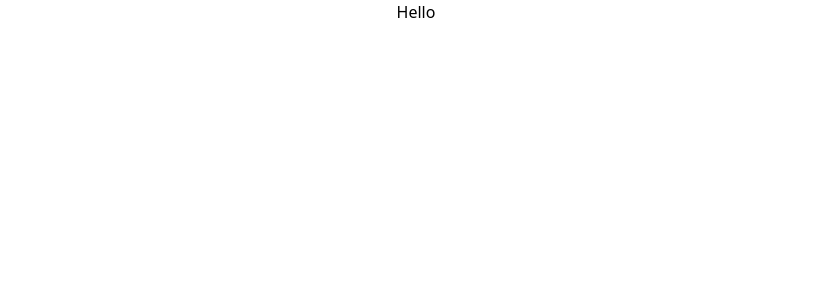
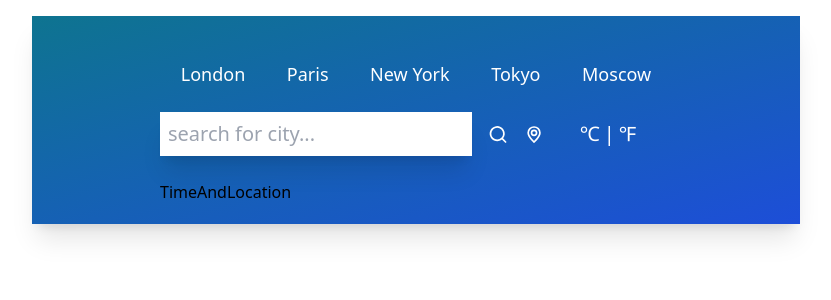
Before and after one commit to Michal-Dudzik/weather-app, a React (Create React App) app: page / in a window 1280 px wide. Shown: the top 300 px of the page, without its empty margins (224-1055 px from the left). Built offline with nearby package versions, Linux system fonts and the light colour scheme.

Commit message:
added place for cities, search bar and icons, just visual tho

```diff
--- a/package.json
+++ b/package.json
@@ -3,6 +3,7 @@
   "version": "0.1.0",
   "private": true,
   "dependencies": {
+    "@iconscout/react-unicons": "^1.1.6",
     "@testing-library/jest-dom": "^5.16.5",
     "@testing-library/react": "^13.4.0",
     "@testing-library/user-event": "^13.5.0",
--- a/src/App.js
+++ b/src/App.js
@@ -1,9 +1,15 @@
 import './App.css';
+import TopButtons from './components/TopButtons';
+import Inputs from './components/Inputs';
+import TimeAndLocation from './components/TimeAndLocation';
 
 function App() {
 	return (
-		<div className="App">
-			<h1>Hello</h1>
+		<div className="mx-auto max-w-screen-md mt-4 py-5 px-32 bg-gradient-to-br from-cyan-700 to-blue-700 h-fit shadow-xl shadow-grey-400">
+			<TopButtons></TopButtons>
+			<Inputs></Inputs>
+
+			<TimeAndLocation></TimeAndLocation>
 		</div>
 	);
 }
--- /dev/null
+++ b/src/components/Inputs.jsx
@@ -0,0 +1,34 @@
+import React from 'react';
+import { UilSearch, UilMapMarker } from '@iconscout/react-unicons';
+
+function Inputs() {
+	return (
+		<div className="flex flex-row justify-center my-6">
+			<div className="flex flex-row w-3/4 items-center justify-center space-x-4">
+				<input
+					type="text"
+					placeholder="search for city..."
+					className="text-xl font-light p-2 w-full shadow-xl focus:outline-none capitalize placeholder:lowercase"></input>
+				<UilSearch
+					size="25"
+					className=" text-white cursor-pointer transition ease-out hover:scale-125"
+				/>
+				<UilMapMarker
+					size="25"
+					className="text-white cursor-pointer transition ease-out hover:scale-125"
+				/>
+			</div>
+			<div className="flex flex-row w-1/4 items-center justify-center">
+				<button name="metric" className="text-xl text-white font-light">
+					℃
+				</button>
+				<p className="text-xl text-white mx-1">|</p>
+				<button name="imperial" className="text-xl text-white font-light">
+					℉
+				</button>
+			</div>
+		</div>
+	);
+}
+
+export default Inputs;
--- /dev/null
+++ b/src/components/TimeAndLocation.jsx
@@ -0,0 +1,7 @@
+import React from 'react';
+
+function TimeAndLocation() {
+	return <div>TimeAndLocation</div>;
+}
+
+export default TimeAndLocation;
--- /dev/null
+++ b/src/components/TopButtons.jsx
@@ -0,0 +1,44 @@
+import React from 'react';
+
+function TopButtons() {
+	const cities = [
+		{
+			id: 1,
+			title: 'London',
+			country: 'UK',
+		},
+		{
+			id: 2,
+			title: 'Paris',
+			country: 'France',
+		},
+		{
+			id: 3,
+			title: 'New York',
+			country: 'USA',
+		},
+		{
+			id: 4,
+			title: 'Tokyo',
+			country: 'Japan',
+		},
+		{
+			id: 5,
+			title: 'Moscow',
+			country: 'Russia',
+		},
+	];
+	return (
+		<div className="flex items-center justify-around my-6">
+			{cities.map((city) => {
+				return (
+					<button key={city.id} className="text-white text-lg font-medium">
+						{city.title}
+					</button>
+				);
+			})}
+		</div>
+	);
+}
+
+export default TopButtons;
```
Also changed, not shown: 1 other file (tests, documents, lock files or other folders).
